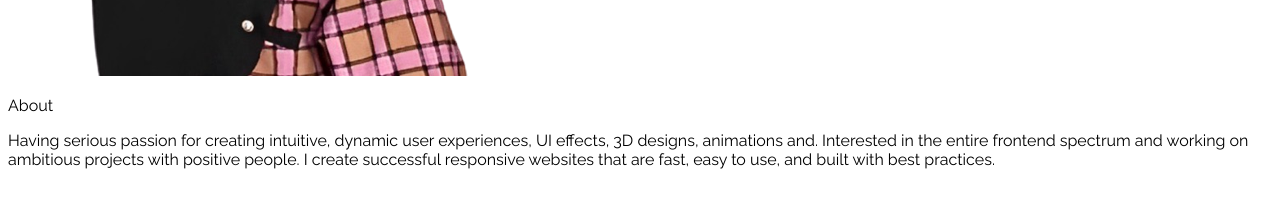
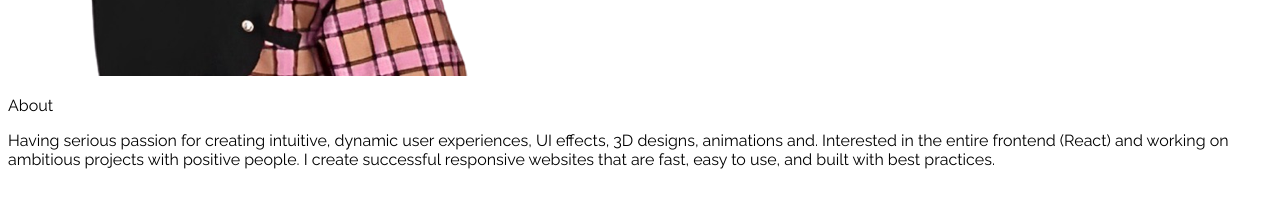
Before and after one commit to kehsee11/kenzo, a React (Create React App) app: page / in a window 1280 px wide. Shown: the part 820-1041 px from the top of the page. Built offline with nearby package versions, Linux system fonts and the light colour scheme; the HTML template or start-up script is replaced by a standard one.

Commit message:
about docx updated

```diff
--- a/src/components/About.jsx
+++ b/src/components/About.jsx
@@ -9,7 +9,7 @@ const About = () => {
                     </div>
                     <p className="text-base lg:text-xl mt-5 lg:mt-20">
                          Having serious passion for creating intuitive, dynamic user experiences, UI effects, 3D designs, animations and.
-                         Interested in the entire frontend spectrum and working on ambitious projects with positive people.
+                         Interested in the entire frontend (React) and working on ambitious projects with positive people.
                          I create successful responsive websites that are fast, easy to use, and built with best practices.
                     </p>
                     <br />
```
